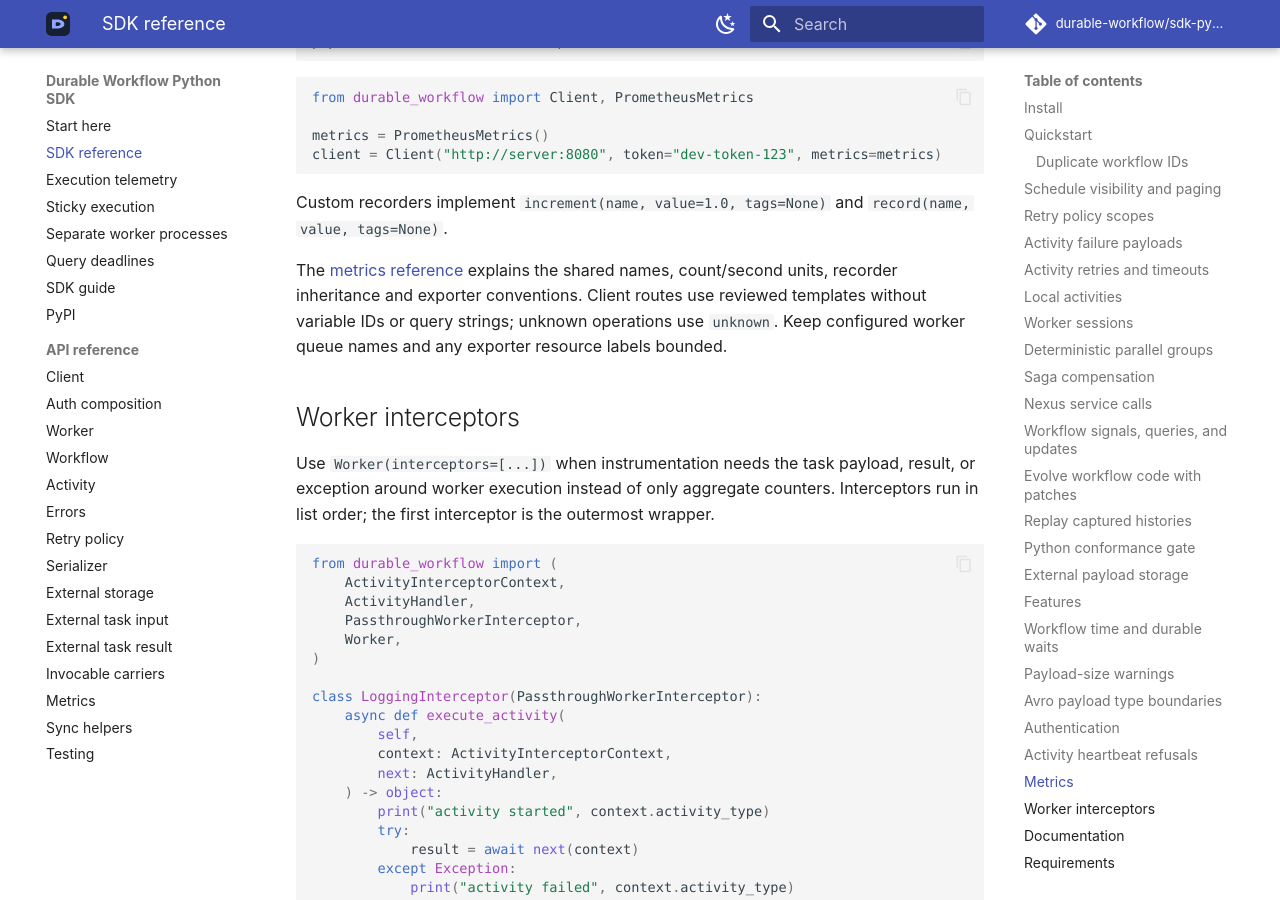
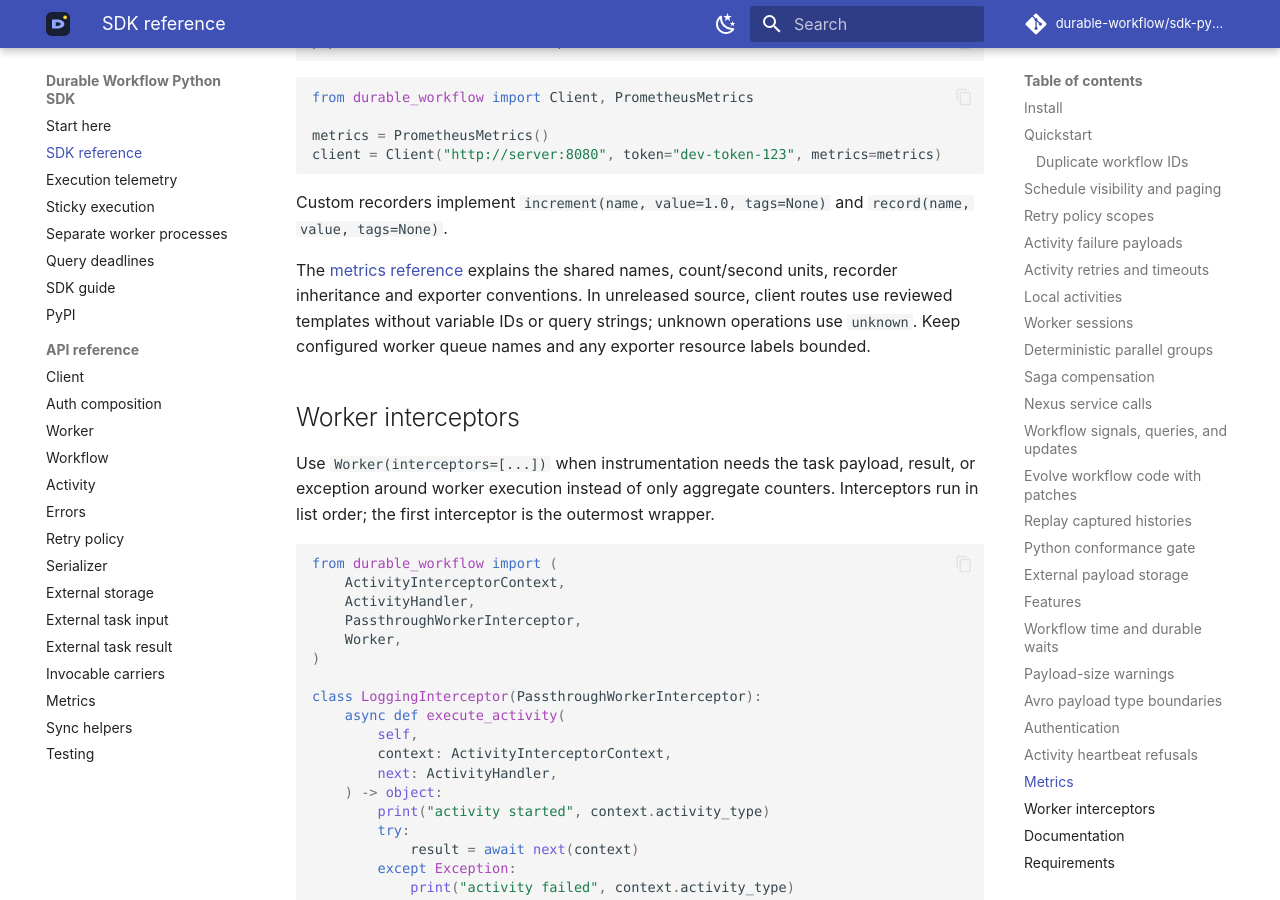
Before and after one commit to durable-workflow/sdk-python, an MkDocs documentation site: the page built from docs/sdk-reference.md, in a window 1280 px wide and 900 px high, scrolled down 21544 px. Built offline with MkDocs 1.6.1 and Material for MkDocs 9.7.7, drawn with Linux system fonts in a browser that asks for light colours.

```diff
--- a/docs/sdk-reference.md
+++ b/docs/sdk-reference.md
@@ -1002,7 +1002,7 @@ Custom recorders implement `increment(name, value=1.0, tags=None)` and `record(n
 
 The [metrics reference](reference/metrics.md#recorder-contract) explains the
 shared names, count/second units, recorder inheritance and exporter conventions.
-Client routes use reviewed templates without variable IDs or query strings;
+In unreleased source, client routes use reviewed templates without variable IDs or query strings;
 unknown operations use `unknown`. Keep configured worker queue names and any
 exporter resource labels bounded.
 
```
Also changed, not shown: 1 other file.
